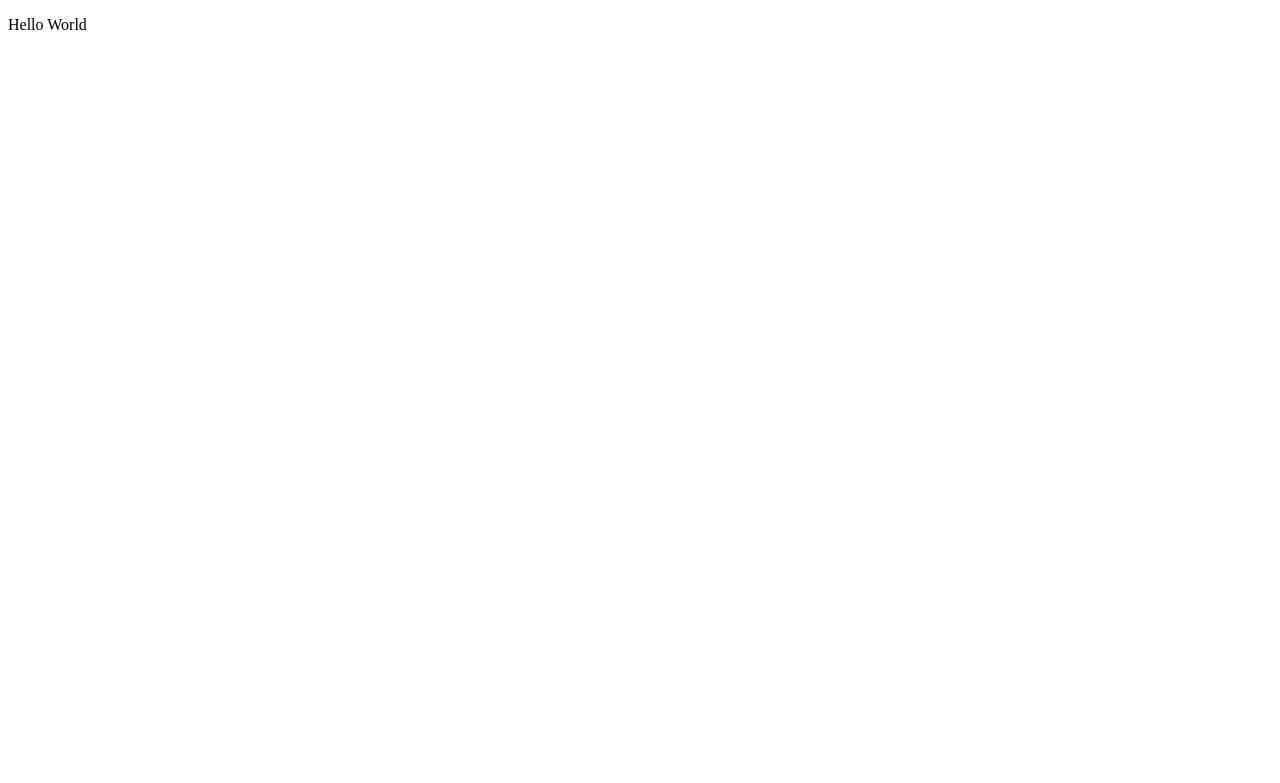
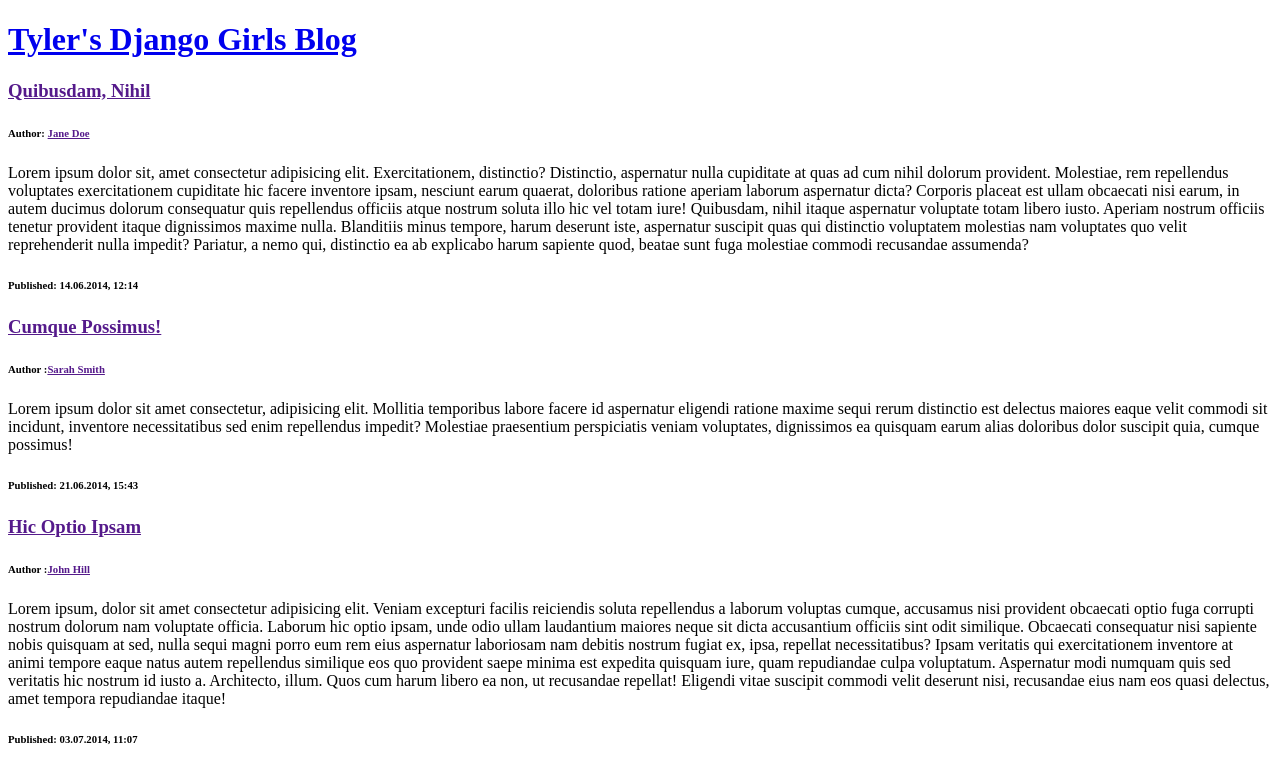
Before and after one commit to Tbos92/djangogirls, a Django app: page / in a window 1280 px wide. Before the commit the part shown is almost empty. Shown: the top 783 px of the page. Run offline with Django 5.2, Linux system fonts and the light colour scheme.

Commit message:
Added generic template for blog posts in HTML

```diff
--- a/blog/templates/blog/post_list.html
+++ b/blog/templates/blog/post_list.html
@@ -1,11 +1,79 @@
 <!DOCTYPE html>
 <html lang="en">
-<head>
-    <meta charset="UTF-8">
-    <meta name="viewport" content="width=device-width, initial-scale=1.0">
+  <head>
+    <meta charset="UTF-8" />
+    <meta name="viewport" content="width=device-width, initial-scale=1.0" />
     <title>Tyler's First Django/Python Blog</title>
-</head>
-<body>
-    <p>Hello World</p>
-</body>
+  </head>
+  <body>
+    <header id="blogHeader">
+      <h1><a href="/">Tyler's Django Girls Blog</a></h1>
+    </header>
+
+    <div class="contentCard">
+      <article>
+        <h3 class="blogTitle"><a href="">Quibusdam, Nihil</a></h3>
+        <h6 class="blogAuthor">Author: <a href="">Jane Doe</a></h6>
+        <p class="blogContent">
+          Lorem ipsum dolor sit, amet consectetur adipisicing elit.
+          Exercitationem, distinctio? Distinctio, aspernatur nulla cupiditate at
+          quas ad cum nihil dolorum provident. Molestiae, rem repellendus
+          voluptates exercitationem cupiditate hic facere inventore ipsam,
+          nesciunt earum quaerat, doloribus ratione aperiam laborum aspernatur
+          dicta? Corporis placeat est ullam obcaecati nisi earum, in autem
+          ducimus dolorum consequatur quis repellendus officiis atque nostrum
+          soluta illo hic vel totam iure! Quibusdam, nihil itaque aspernatur
+          voluptate totam libero iusto. Aperiam nostrum officiis tenetur
+          provident itaque dignissimos maxime nulla. Blanditiis minus tempore,
+          harum deserunt iste, aspernatur suscipit quas qui distinctio
+          voluptatem molestias nam voluptates quo velit reprehenderit nulla
+          impedit? Pariatur, a nemo qui, distinctio ea ab explicabo harum
+          sapiente quod, beatae sunt fuga molestiae commodi recusandae
+          assumenda?
+        </p>
+        <h6 class="blogPublished">Published: 14.06.2014, 12:14</h6>
+      </article>
+    </div>
+
+    <div class="contentCard">
+      <article>
+        <h3 class="blogTitle"><a href="">Cumque Possimus!</a></h3>
+        <h6 class="blogAuthor">Author :<a href="">Sarah Smith</a></h6>
+        <p class="blogContent">
+          Lorem ipsum dolor sit amet consectetur, adipisicing elit. Mollitia
+          temporibus labore facere id aspernatur eligendi ratione maxime sequi
+          rerum distinctio est delectus maiores eaque velit commodi sit
+          incidunt, inventore necessitatibus sed enim repellendus impedit?
+          Molestiae praesentium perspiciatis veniam voluptates, dignissimos ea
+          quisquam earum alias doloribus dolor suscipit quia, cumque possimus!
+        </p>
+        <h6 class="blogPublished">Published: 21.06.2014, 15:43</h6>
+      </article>
+    </div>
+
+    <div class="contentCard">
+      <article>
+        <h3 class="blogTitle"><a href="">Hic Optio Ipsam</a></h3>
+        <h6 class="blogAuthor">Author :<a href="">John Hill</a></h6>
+        <p class="blogContent">
+          Lorem ipsum, dolor sit amet consectetur adipisicing elit. Veniam
+          excepturi facilis reiciendis soluta repellendus a laborum voluptas
+          cumque, accusamus nisi provident obcaecati optio fuga corrupti nostrum
+          dolorum nam voluptate officia. Laborum hic optio ipsam, unde odio
+          ullam laudantium maiores neque sit dicta accusantium officiis sint
+          odit similique. Obcaecati consequatur nisi sapiente nobis quisquam at
+          sed, nulla sequi magni porro eum rem eius aspernatur laboriosam nam
+          debitis nostrum fugiat ex, ipsa, repellat necessitatibus? Ipsam
+          veritatis qui exercitationem inventore at animi tempore eaque natus
+          autem repellendus similique eos quo provident saepe minima est
+          expedita quisquam iure, quam repudiandae culpa voluptatum. Aspernatur
+          modi numquam quis sed veritatis hic nostrum id iusto a. Architecto,
+          illum. Quos cum harum libero ea non, ut recusandae repellat! Eligendi
+          vitae suscipit commodi velit deserunt nisi, recusandae eius nam eos
+          quasi delectus, amet tempora repudiandae itaque!
+        </p>
+        <h6 class="blogPublished">Published: 03.07.2014, 11:07</h6>
+      </article>
+    </div>
+  </body>
 </html>
```
